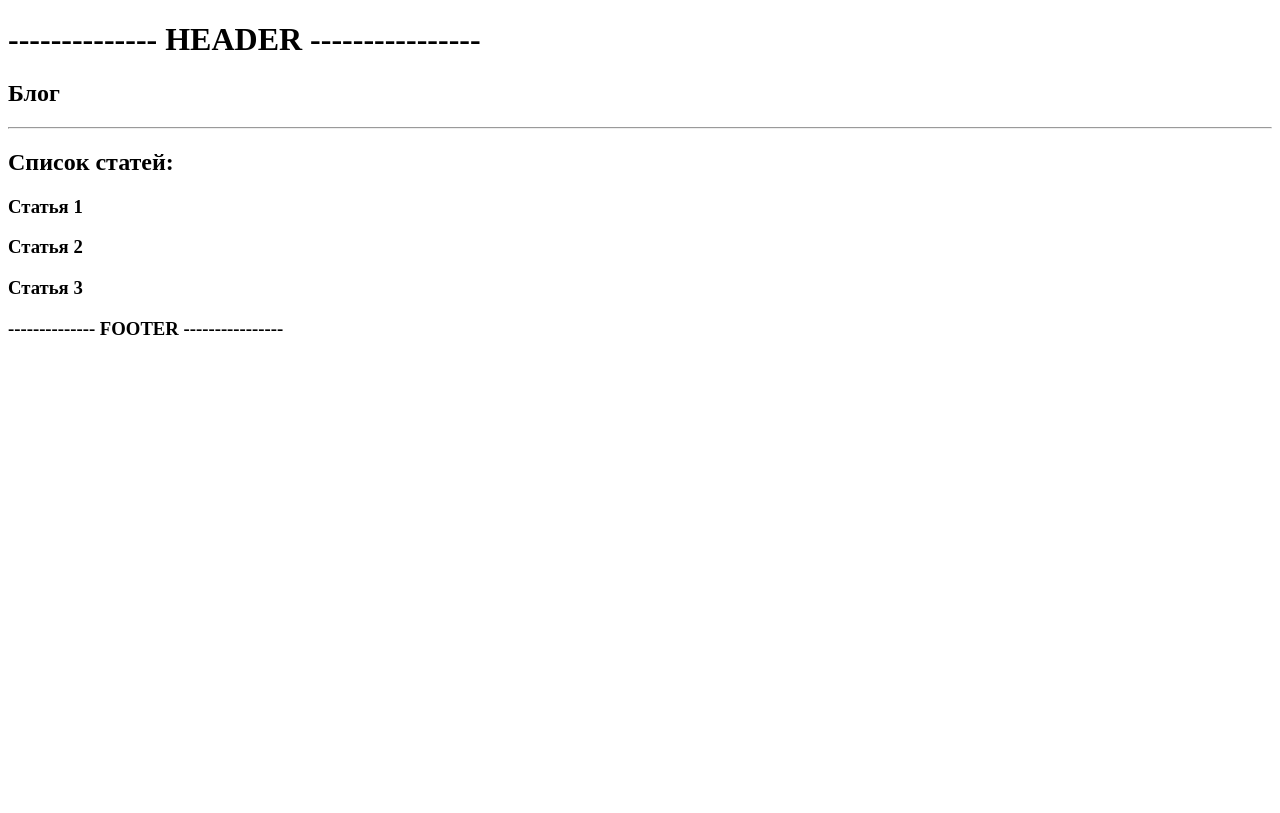
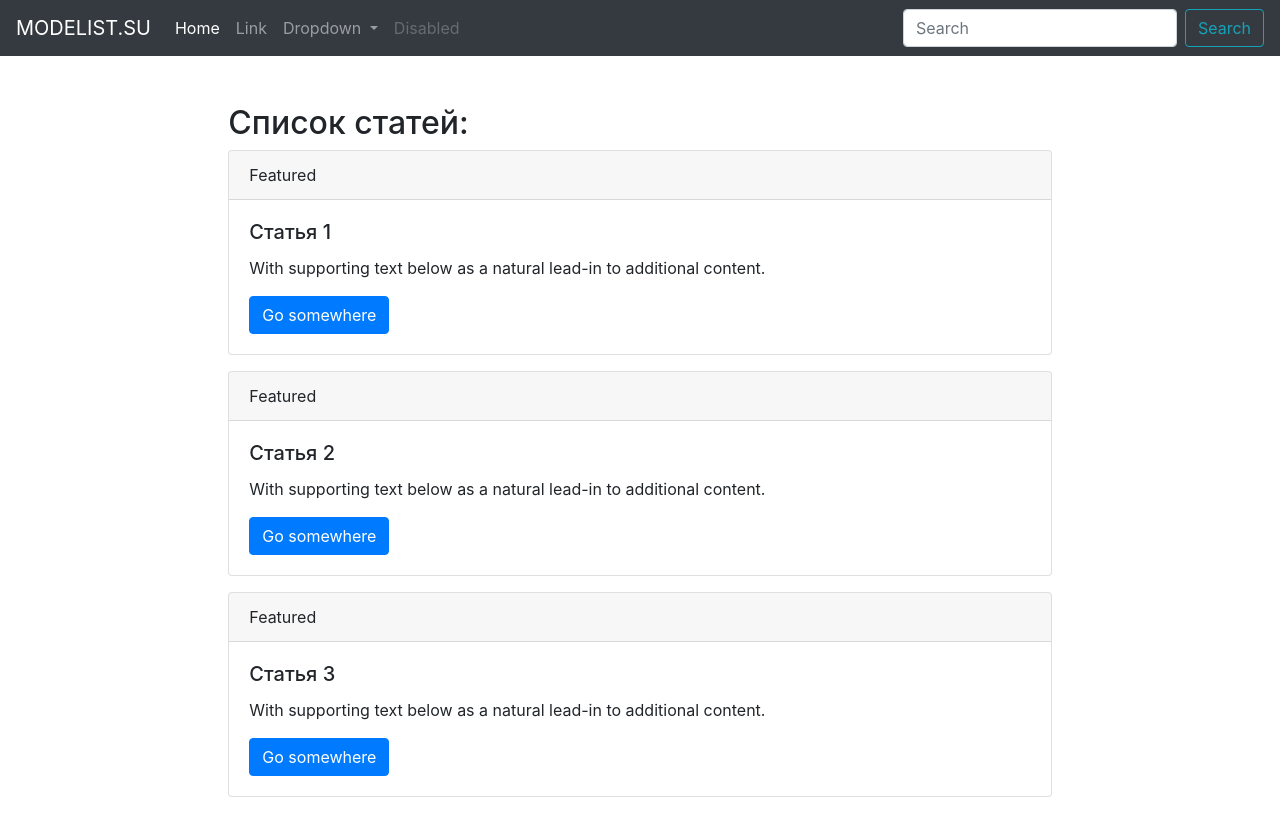
Before and after one commit to woodprop/modelist.su, a Django app: page /blog/ in a window 1280 px wide. Before the commit the page ends 335 px from the top, so only its background shows below. Run offline with Django 3.2, Linux system fonts and the light colour scheme; some libraries are stand-ins or nearby versions.

Commit message:
Bootstrap added

```diff
--- a/blog/templates/blog/articles_list.html
+++ b/blog/templates/blog/articles_list.html
@@ -7,8 +7,22 @@
 
 
 {% block articles %}
+
+
+
     <h2>Список статей:</h2>
     {% for article in articles %}
-        <h3>{{ article }}</h3>
+
+        <div class="card mb-3">
+            <div class="card-header">
+                Featured
+            </div>
+            <div class="card-body">
+                <h5 class="card-title">{{ article }}</h5>
+                <p class="card-text">With supporting text below as a natural lead-in to additional content.</p>
+                <a href="#" class="btn btn-primary">Go somewhere</a>
+            </div>
+        </div>
+
     {% endfor %}
 {% endblock %}
--- a/blog/templates/blog/blog_main.html
+++ b/blog/templates/blog/blog_main.html
@@ -1,8 +1,8 @@
 {% extends 'main.html' %}
 
 {% block content %}
-    <h2>Блог</h2>
-    <hr>
+
     {% block articles %}
     {% endblock %}
+
 {% endblock %}
--- a/templates/main.html
+++ b/templates/main.html
@@ -2,17 +2,60 @@
 <html lang="en">
 <head>
     <meta charset="UTF-8">
+    <link rel="stylesheet" href="https://stackpath.bootstrapcdn.com/bootstrap/4.3.1/css/bootstrap.min.css" integrity="sha384-ggOyR0iXCbMQv3Xipma34MD+dH/1fQ784/j6cY/iJTQUOhcWr7x9JvoRxT2MZw1T" crossorigin="anonymous">
+    <script src="https://code.jquery.com/jquery-3.3.1.slim.min.js" integrity="sha384-q8i/X+965DzO0rT7abK41JStQIAqVgRVzpbzo5smXKp4YfRvH+8abtTE1Pi6jizo" crossorigin="anonymous"></script>
+    <script src="https://cdnjs.cloudflare.com/ajax/libs/popper.js/1.14.7/umd/popper.min.js" integrity="sha384-UO2eT0CpHqdSJQ6hJty5KVphtPhzWj9WO1clHTMGa3JDZwrnQq4sF86dIHNDz0W1" crossorigin="anonymous"></script>
+    <script src="https://stackpath.bootstrapcdn.com/bootstrap/4.3.1/js/bootstrap.min.js" integrity="sha384-JjSmVgyd0p3pXB1rRibZUAYoIIy6OrQ6VrjIEaFf/nJGzIxFDsf4x0xIM+B07jRM" crossorigin="anonymous"></script>
     <title>MODELIST.SU |
         {% block title %}
         {% endblock %}
     </title>
 </head>
 <body>
-<h1>-------------- HEADER ----------------</h1>
 
-{% block content %}
-{% endblock %}
+<nav class="navbar navbar-expand-lg navbar-dark bg-dark">
+  <a class="navbar-brand" href="#">MODELIST.SU</a>
+  <button class="navbar-toggler" type="button" data-toggle="collapse" data-target="#navbarSupportedContent" aria-controls="navbarSupportedContent" aria-expanded="false" aria-label="Toggle navigation">
+    <span class="navbar-toggler-icon"></span>
+  </button>
 
-<h3>-------------- FOOTER ----------------</h3>
+  <div class="collapse navbar-collapse" id="navbarSupportedContent">
+    <ul class="navbar-nav mr-auto">
+      <li class="nav-item active">
+        <a class="nav-link" href="#">Home <span class="sr-only">(current)</span></a>
+      </li>
+      <li class="nav-item">
+        <a class="nav-link" href="#">Link</a>
+      </li>
+      <li class="nav-item dropdown">
+        <a class="nav-link dropdown-toggle" href="#" id="navbarDropdown" role="button" data-toggle="dropdown" aria-haspopup="true" aria-expanded="false">
+          Dropdown
+        </a>
+        <div class="dropdown-menu" aria-labelledby="navbarDropdown">
+          <a class="dropdown-item" href="#">Action</a>
+          <a class="dropdown-item" href="#">Another action</a>
+          <div class="dropdown-divider"></div>
+          <a class="dropdown-item" href="#">Something else here</a>
+        </div>
+      </li>
+      <li class="nav-item">
+        <a class="nav-link disabled" href="#" tabindex="-1" aria-disabled="true">Disabled</a>
+      </li>
+    </ul>
+    <form class="form-inline my-2 my-lg-0">
+      <input class="form-control mr-sm-2" type="search" placeholder="Search" aria-label="Search">
+      <button class="btn btn-outline-info my-2 my-sm-0" type="submit">Search</button>
+    </form>
+  </div>
+</nav>
+
+<div class="col-lg-8 offset-lg-2 mt-5">
+
+    {% block content %}
+    {% endblock %}
+
+</div>
+
+
 </body>
 </html>
```
